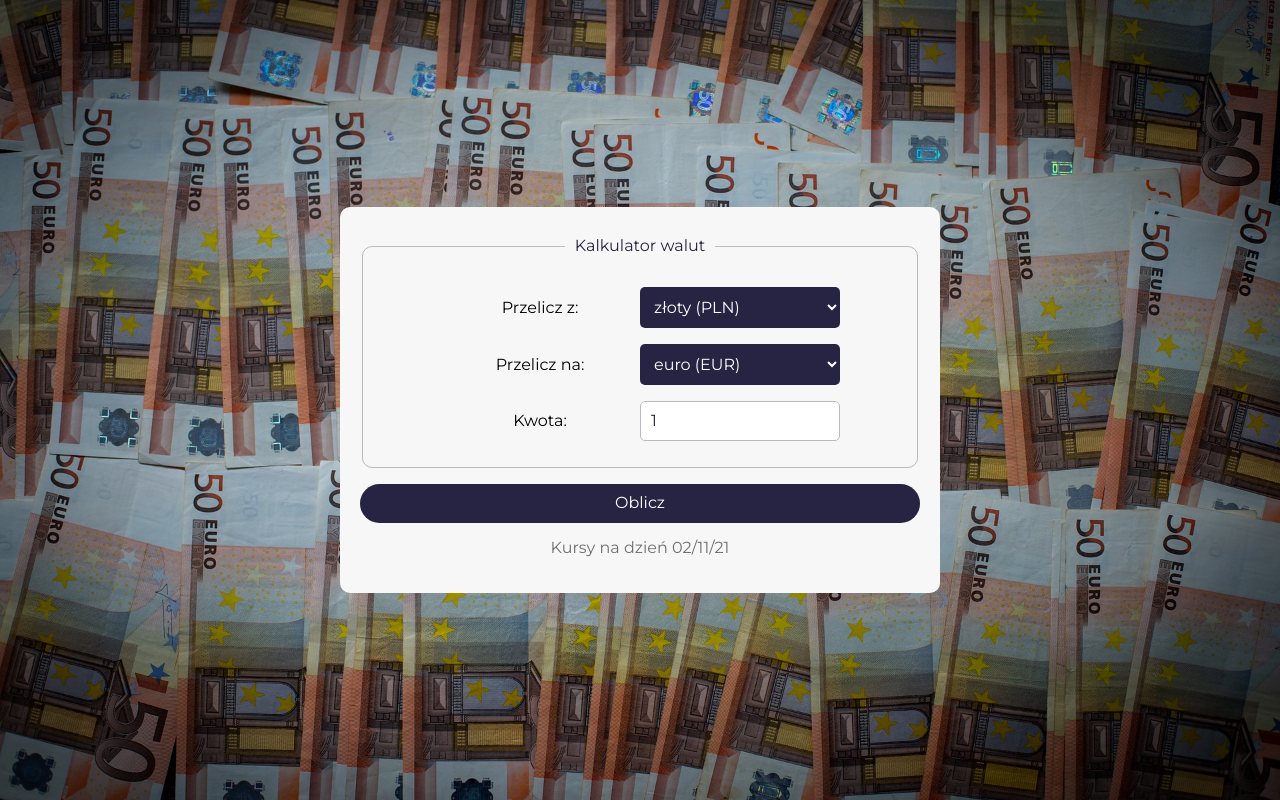
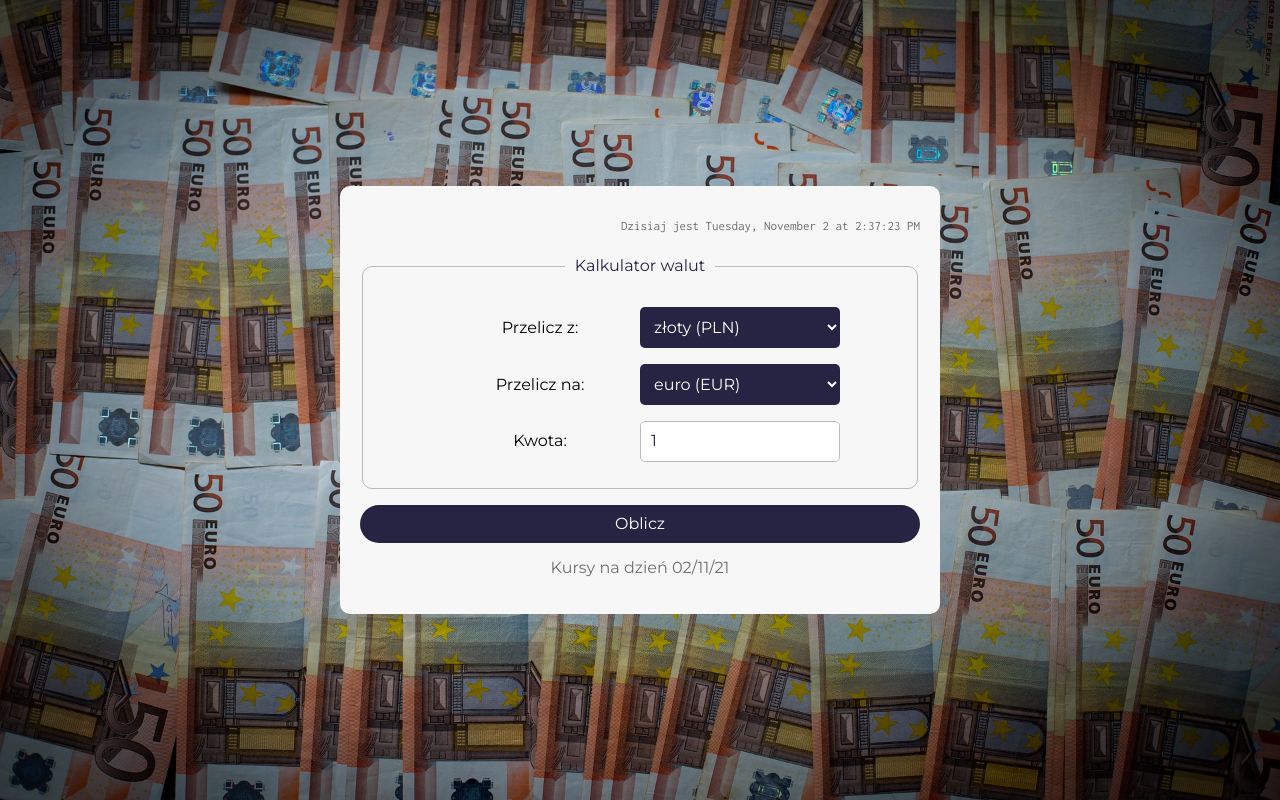
Before and after one commit to kmarciniszyn/currency-exchange-react, a React (Create React App) app: page / in a window 1280 px wide. Built offline with nearby package versions, Linux system fonts and the light colour scheme.

Commit message:
displaying date and time

```diff
--- a/src/App.js
+++ b/src/App.js
@@ -1,6 +1,7 @@
 import React, { useState } from 'react';
 import Form from './Form';
 import Container from './Container';
+import Clock from './Clock';
 import { currencies } from './currencies';
 
 function App() {
@@ -17,6 +18,7 @@ function App() {
 
   return (
     <Container>
+      <Clock />
       <Form
         calculateResult={calculateResult}
         result={result}
--- /dev/null
+++ b/src/Clock/index.js
@@ -0,0 +1,34 @@
+import { useEffect, useState } from 'react';
+import './style.css';
+
+const Clock = () => {
+    const [currentDate, setCurrentDate] = useState(new Date());
+
+    useEffect(() => {
+        const intervalId = setInterval(() => {
+            setCurrentDate(new Date());
+        }, 1000);
+
+        return () => {
+            clearInterval(intervalId);
+        }
+    }, []);
+
+    return (
+        <p className="clock">
+            Dzisiaj jest {currentDate.toLocaleDateString(
+                undefined,
+                {
+                    month: "long",
+                    weekday: "long",
+                    day: "numeric",
+                    hour: "numeric",
+                    minute: "numeric",
+                    second: "numeric"
+                }
+            )}
+        </p>
+    )
+};
+
+export default Clock;
--- /dev/null
+++ b/src/Clock/style.css
@@ -0,0 +1,6 @@
+.clock {
+    font-family: 'Inconsolata', monospace;
+    font-size: small;
+    text-align: right;
+    color: #707070;
+}
```
